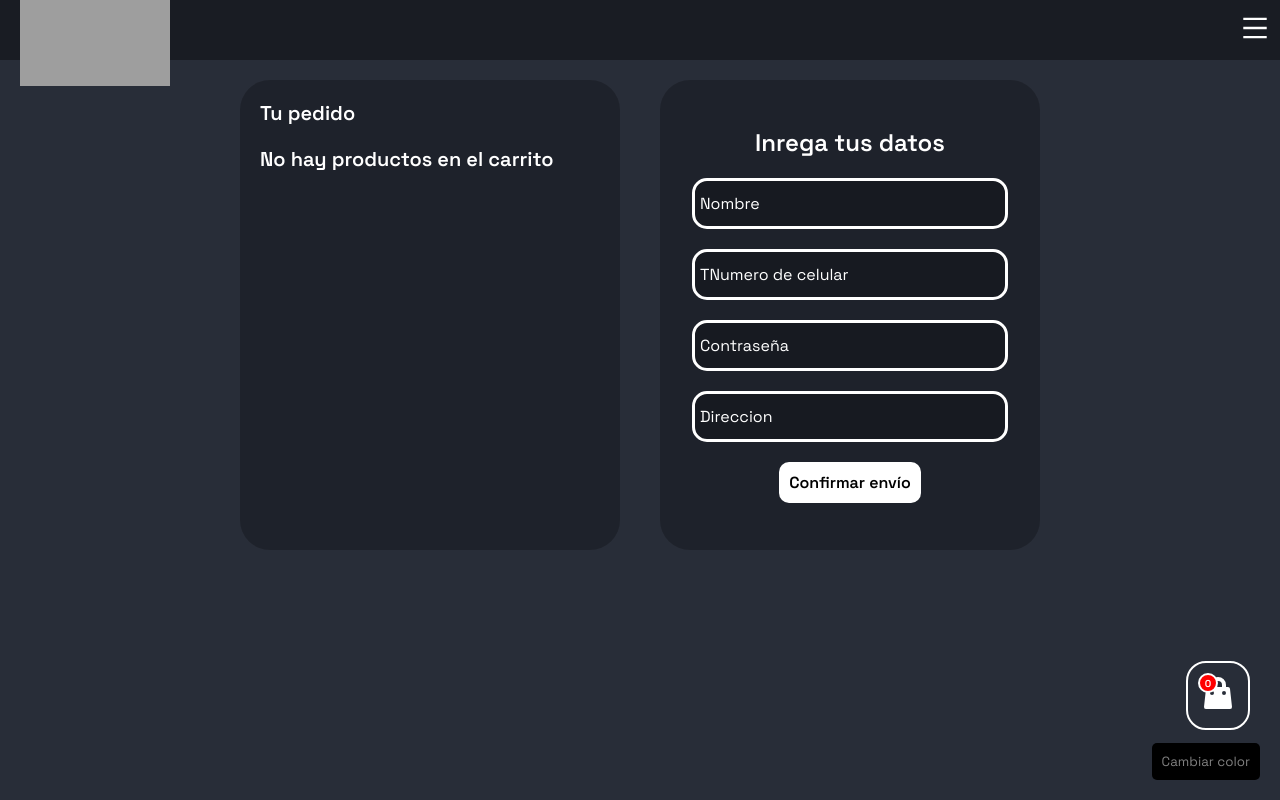
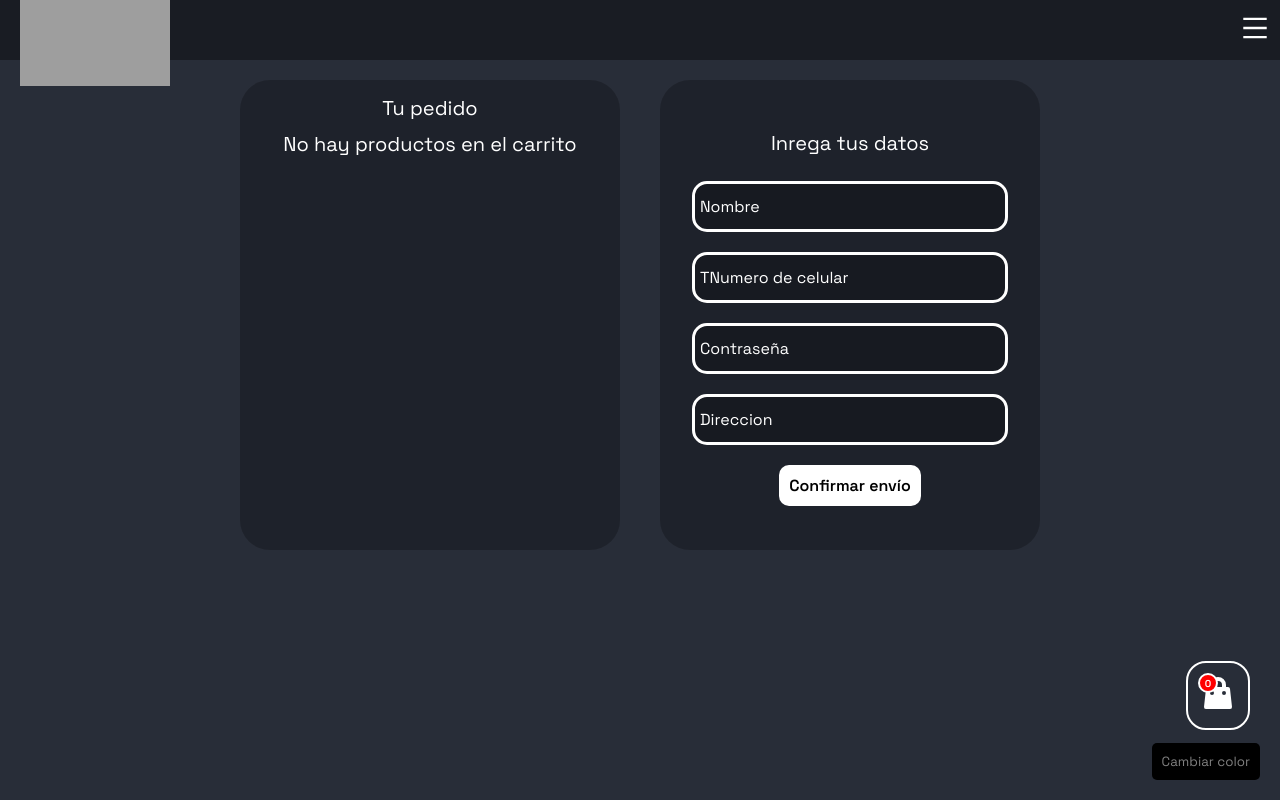
Before and after one commit to Leracius/techDev-commerce, a React (Vite) app: page /checkout in a window 1280 px wide. Built offline with nearby package versions, Linux system fonts and the light colour scheme; grey boxes are pictures that could not be loaded.

Commit message:
quick fix x4

```diff
--- a/src/Pages/Checkout/Checkout.jsx
+++ b/src/Pages/Checkout/Checkout.jsx
@@ -15,7 +15,7 @@ const Checkout = () => {
     <CheckoutContainer>
         < StyledCheck>
             <CartTitle>
-                <h1>Tu pedido</h1>
+                <p>Tu pedido</p>
             </CartTitle>
             {
                 cartItems.length? (
@@ -31,7 +31,7 @@ const Checkout = () => {
                 </CartButtons>
             </>
         ) : (
-        <h1>No hay productos en el carrito</h1>
+        <p>No hay productos en el carrito</p>
       )
     }
         </ StyledCheck>
--- a/src/Pages/Checkout/CheckoutStyles.js
+++ b/src/Pages/Checkout/CheckoutStyles.js
@@ -5,10 +5,16 @@ export const CheckoutContainer = styled.div`
   width: 100vw;
   height: calc(100vh - 100px) ;
   justify-content: center;
+  p{
+    font-size: 20px;
+    margin: 5px;
+    color: white;
+  }
   @media (max-width: 768px) {
     flex-direction: column;
     height: auto;
     width: 100%;
+    background-color: #282d38;
   }
 `
 export const SidesContainer = styled.div`
@@ -20,22 +26,17 @@ export const SidesContainer = styled.div`
     flex-direction: column;
     width: 360px;
     height: 450px;
+    h2{
+        font-size: 15px;
+        color: white;
+    }
     @media (max-width: 768px) {
       margin: 0;
       border-radius: 0;
     }
-    h1{
-        font-size: 20px;
-        margin: 10px;
-        color: white ;
-    }
-    h2{
-        font-size: 15px;
-        color: white;
-    }
 `
 export const StyledCheck = styled(SidesContainer)`
-  /* box-shadow: 3px 1px 49px -20px #6667ab; */
+  text-align: center;
 `
 
 export const CartContainer = styled.div`
--- a/src/Pages/Form/FormCheck.jsx
+++ b/src/Pages/Form/FormCheck.jsx
@@ -20,7 +20,7 @@ const FormCheck = () => {
     <Container>
 
         <form onSubmit={formik.handleSubmit}>
-        <h2>Inrega tus datos</h2>
+        <p>Inrega tus datos</p>
         <div>
           <InputStyled
             type="text"
--- a/src/components/Cart/CartStyles.js
+++ b/src/components/Cart/CartStyles.js
@@ -18,7 +18,6 @@ export const Cartcontainer = styled.div`
       border: none;
       bottom: 60px;
   }
-
     cursor: pointer;
     p{
         color: white;
@@ -41,7 +40,7 @@ export const CartBody = styled.div`
     background-color: black;
     height: 90vh;
     position: absolute;
-    bottom: -30px;
+    bottom: -70px;
     right: -30px;
     transition: all 0.5s cubic-bezier(0.92, 0.01, 0.35, 0.99);
     display: flex;
@@ -95,7 +94,7 @@ export const QuantityElement = styled.div`
 export const CartTitle = styled.div`
     width: 100%;
     display: flex;
-    justify-content: space-between;
+    justify-content: center;
     align-items: center;
     color: white;
     @media (max-width: 768px) {
```
